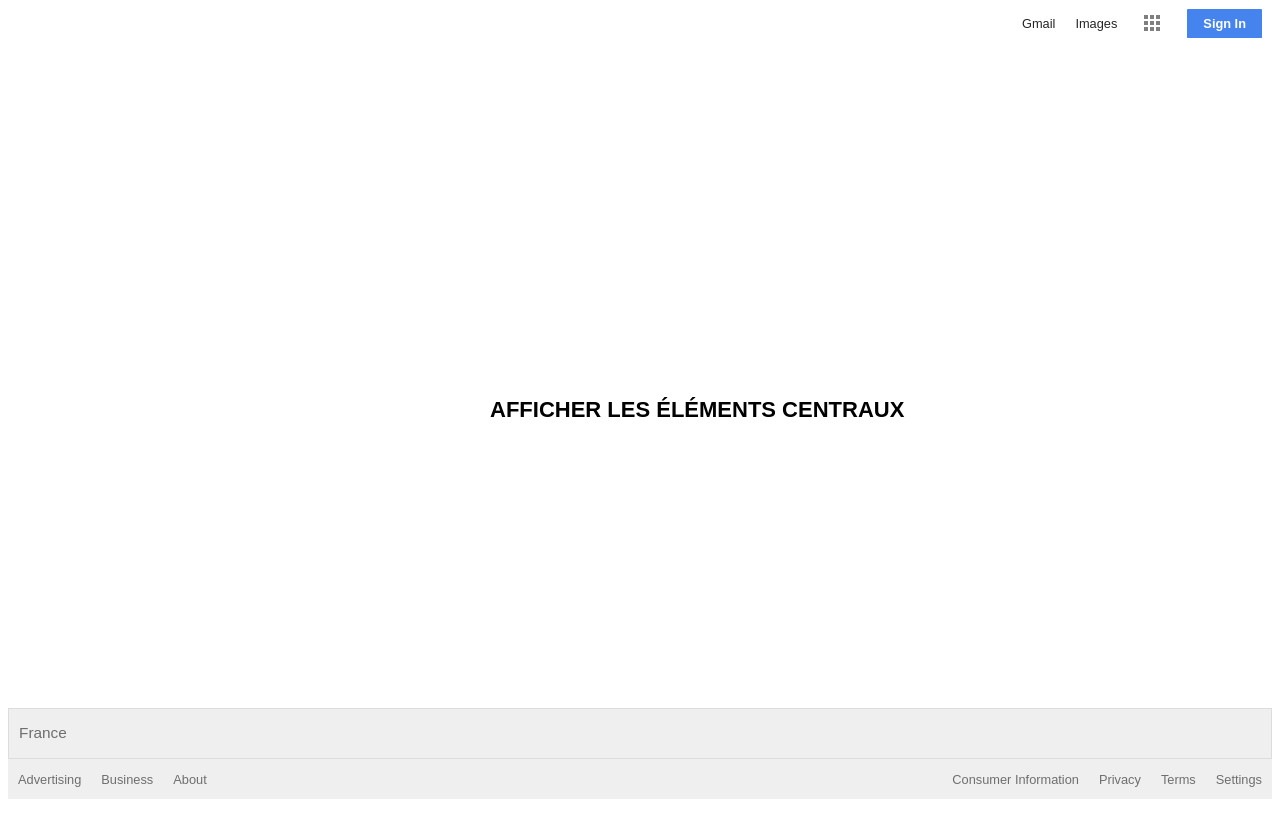
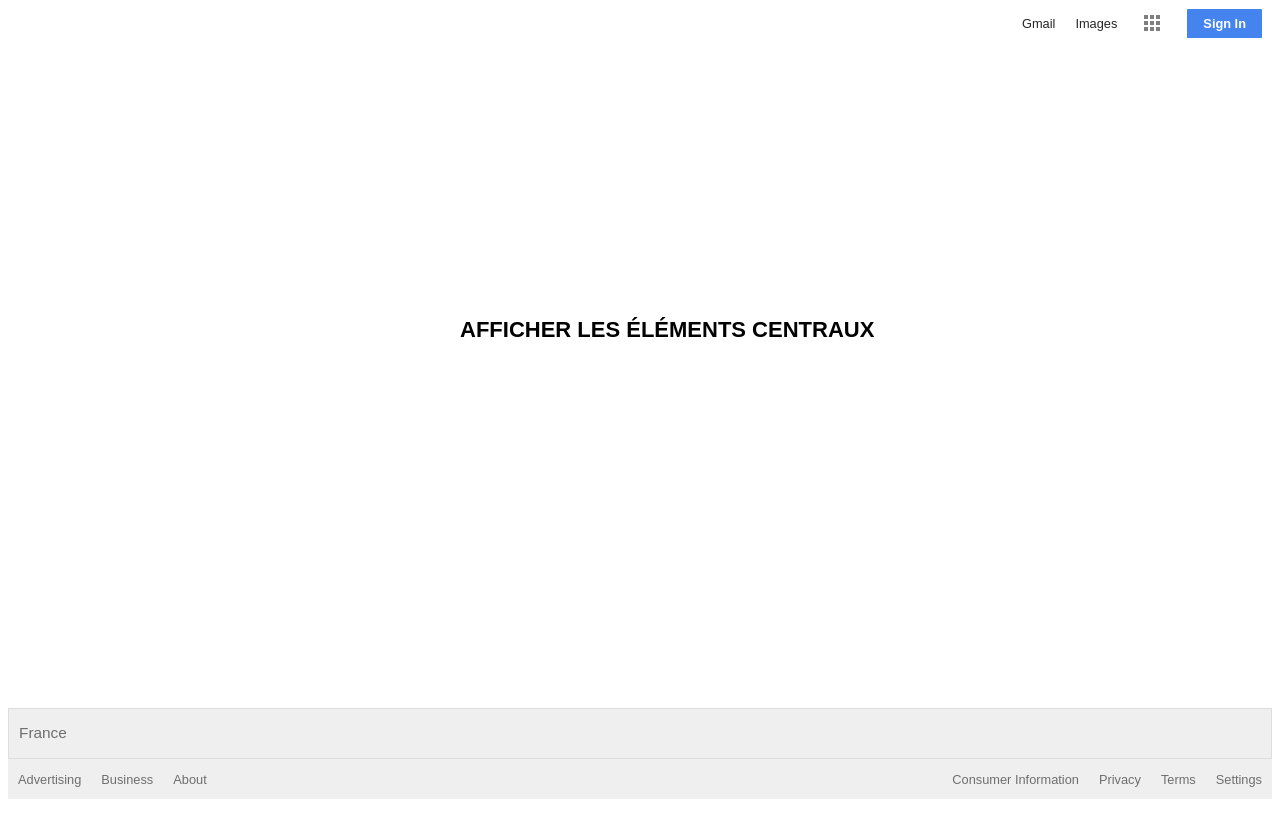
Before and after one commit to iMassim0/js_on_google, a plain HTML site: page index.html in a window 1280 px wide. Drawn offline with Linux system fonts and the light colour scheme.

Commit message:
MAJ avec projet fini 2/3 + legeres modifs

```diff
--- a/CSS/main.css
+++ b/CSS/main.css
@@ -49,12 +49,12 @@ nav {
 
 
 .closebtn {
-    margin-left: -150px;
+    margin-left: -180px;
     color: black;
     font-weight: bold;
 
     position: absolute;
-    top: 50%;
+    top: 40%;
     font-size: 22px;
     line-height: 20px;
     cursor: pointer;
```
Also changed, not shown: 1 other file.
